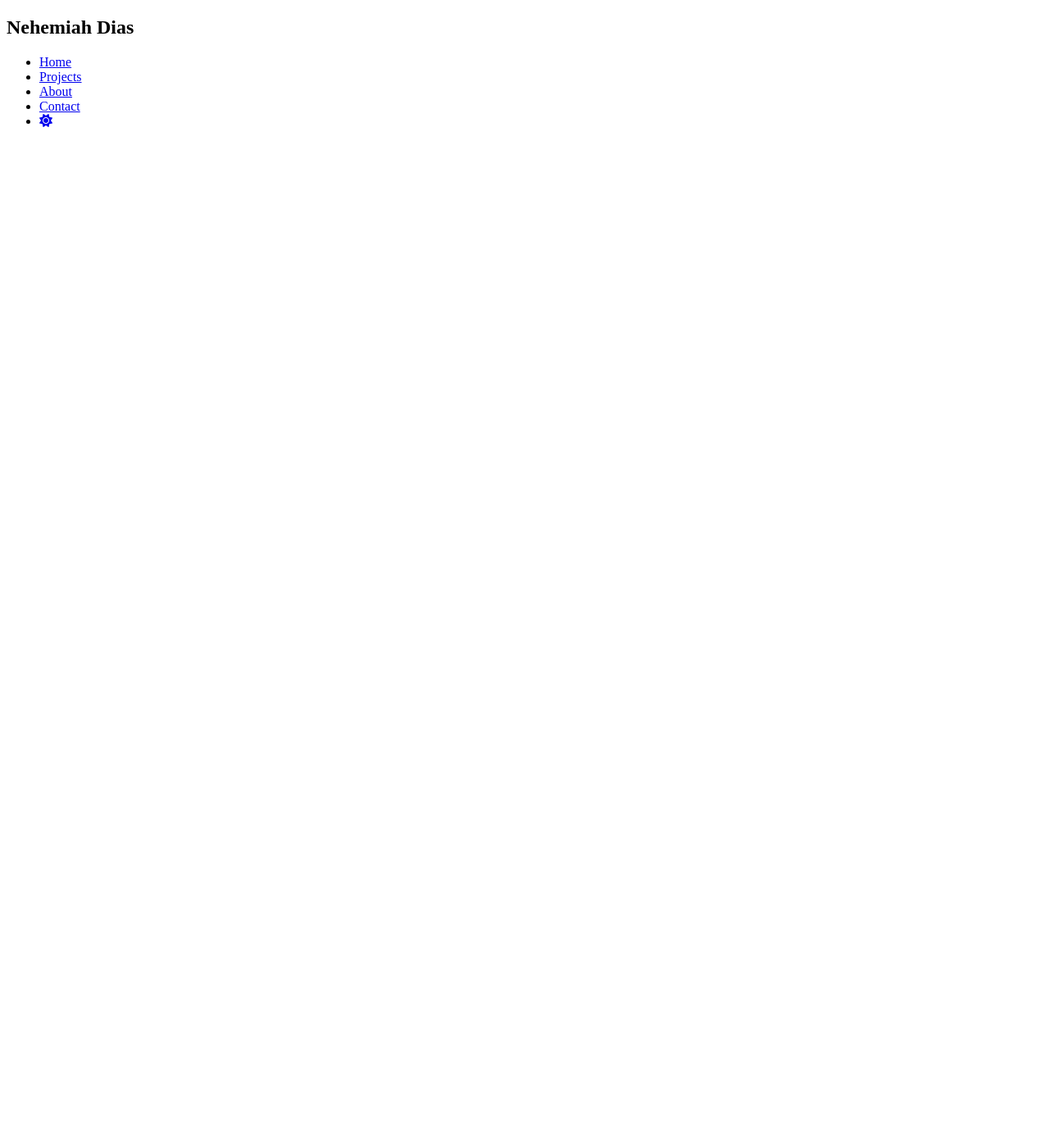
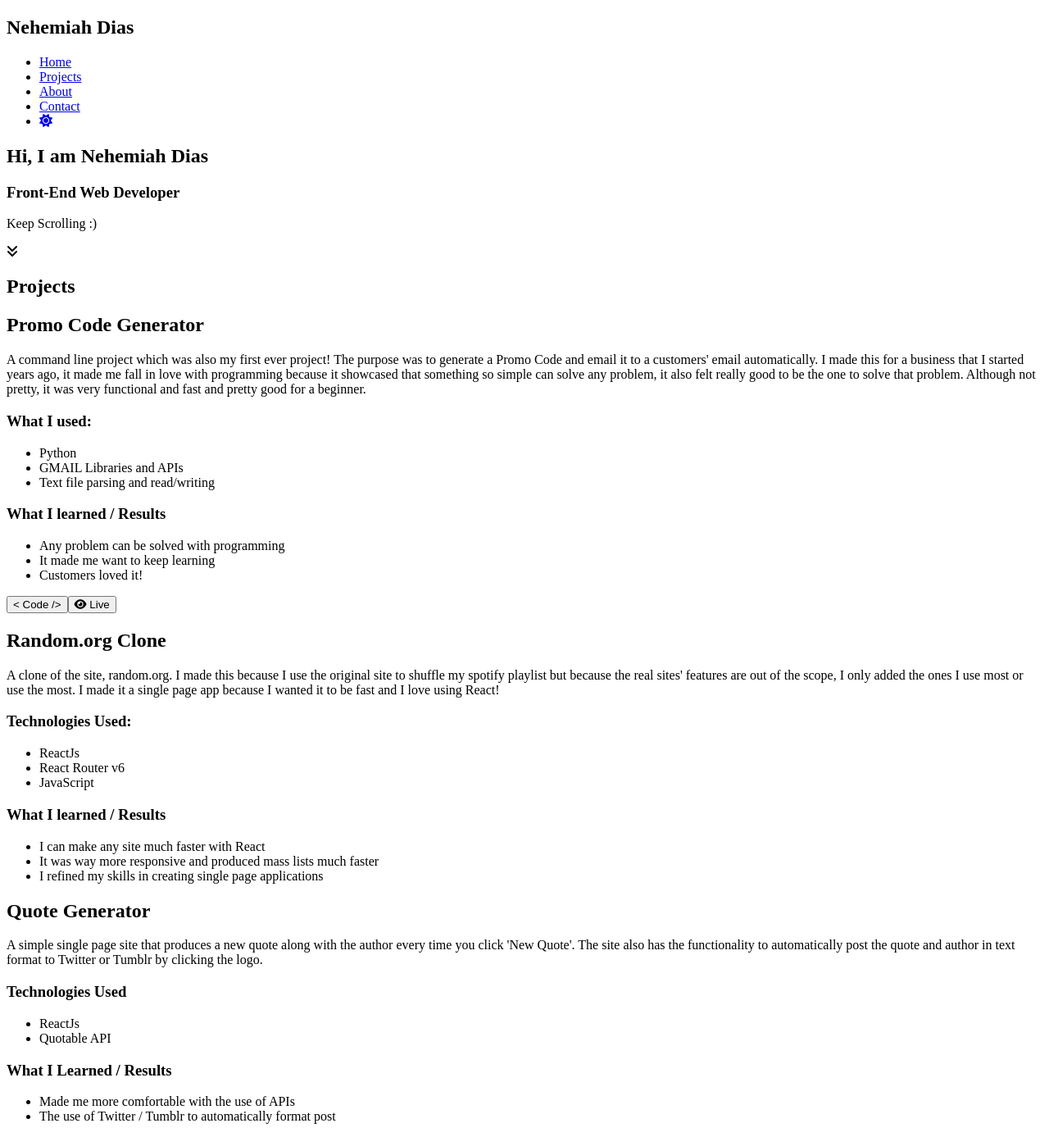
Before and after one commit to NehemiahDias/portfolio-site, a React (Create React App) app: page / in a window 1280 px wide. Shown: the whole page at 82% size. Before the commit the page ends 800 px from the top, so only its background shows below. Built offline with nearby package versions, Linux system fonts and the light colour scheme.

Commit message:
add about me and project

```diff
--- a/src/components/MainComponent.js
+++ b/src/components/MainComponent.js
@@ -1,11 +1,15 @@
 import React from 'react'
 
-import HeaderComponent from './headerConponents/HeaderComponent'
+import HeaderComponent from './headerConponents/HeaderComponent';
+import HomeComonent from './homeComponents/HomeComonent';
+import ProjectComponent from './projectsComponents/ProjectComponent';
 
 function MainComponent() {
   return (
     <>
       <HeaderComponent />
+      <HomeComonent />
+      <ProjectComponent />
     </>
   )
 }
--- a/src/components/headerConponents/HeaderComponent.js
+++ b/src/components/headerConponents/HeaderComponent.js
@@ -10,7 +10,7 @@ function HeaderComponent() {
                 <li><a href="#">Projects</a></li>
                 <li><a href="#">About</a></li>
                 <li><a href="#">Contact</a></li>
-                <li><a href="#"><i class="fa-solid fa-sun"></i></a></li>
+                <li><a href="#"><i className="fa-solid fa-sun"></i></a></li>
             </ul>
         </nav>
     </header>
--- a/src/components/homeComponents/HomeComonent.js
+++ b/src/components/homeComponents/HomeComonent.js
@@ -0,0 +1,18 @@
+import React from 'react'
+
+function HomeComonent() {
+  return (
+    <section id="welcome-section">
+        <div className="welcome-bg">
+            <h1>Hi, I am Nehemiah Dias</h1>
+            <h3>Front-End Web Developer</h3>
+            <div className="continue">
+                <p>Keep Scrolling :)</p>
+                <i className="fa-solid fa-angles-down"></i>
+            </div>
+        </div>
+    </section>
+  )
+}
+
+export default HomeComonent
--- /dev/null
+++ b/src/components/projectsComponents/ProjectComponent.js
@@ -0,0 +1,66 @@
+import React from 'react'
+
+function ProjectComponent() {
+  return (
+    <section id="projects-section">
+        <h1 className="section-title">Projects</h1>
+        <div className="projects">
+            <div className="project promo-code">
+
+                <h2 className="project-title">Promo Code Generator</h2>
+                <p>A command line project which was also my first ever project! The purpose was to generate a Promo Code and email it to a customers' email automatically. I made this for a business that I started years ago, it made me fall in love with programming because it showcased that something so simple can solve any problem, it also felt really good to be the one to solve that problem. Although not pretty, it was very functional and fast and pretty good for a beginner.</p>
+                <h3>What I used:</h3>
+                <ul>
+                    <li>Python</li>
+                    <li>GMAIL Libraries and APIs</li>
+                    <li>Text file parsing and read/writing</li>
+                </ul>
+                <h3>What I learned / Results</h3>
+                <ul>
+                    <li>Any problem can be solved with programming</li>
+                    <li>It made me want to keep learning</li>
+                    <li>Customers loved it!</li>
+                </ul>
+                <div className="project-buttons">
+                    <button><span className="button-icon">&lt;</span> Code <span className="button-icon">/&gt;</span></button>
+                    <button><i className="fa-solid fa-eye"></i> Live</button>
+                </div>
+            </div>
+
+            <div className="project randomorg">
+                <h2 className="project-title">Random.org Clone</h2>
+                <p>A clone of the site, random.org. I made this because I use the original site to shuffle my spotify playlist but because the real sites' features are out of the scope, I only added the ones I use most or use the most. I made it a single page app because I wanted it to be fast and I love using React!</p>
+                <h3>Technologies Used:</h3>
+                <ul>
+                    <li>ReactJs</li>
+                    <li>React Router v6</li>
+                    <li>JavaScript</li>
+                </ul>
+                <h3>What I learned / Results</h3>
+                <ul>
+                    <li>I can make any site much faster with React</li>
+                    <li>It was way more responsive and produced mass lists much faster</li>
+                    <li>I refined my skills in creating single page applications</li>
+                </ul>
+            </div>
+
+            <div className="project quote-generator">
+                <h2 className="project-title">Quote Generator</h2>
+                <p>A simple single page site that produces a new quote along with the author every time you click 'New Quote'. The site also has the functionality to automatically post the quote and author in text format to Twitter or Tumblr by clicking the logo.</p>
+                <h3>Technologies Used</h3>
+                <ul>
+                    <li>ReactJs</li>
+                    <li>Quotable API</li>
+                </ul>
+                <h3>What I Learned / Results</h3>
+                <ul>
+                    <li>Made me more comfortable with the use of APIs</li>
+                    <li>The use of Twitter / Tumblr to automatically format post</li>
+                </ul>
+            </div>
+        </div>
+    </section>
+  )
+}
+
+export default ProjectComponent
```
Also changed, not shown: index.html (+0 -71 lines), src/components/aboutMeComponents/AboutComponent.js (added, +11 -0 lines).
